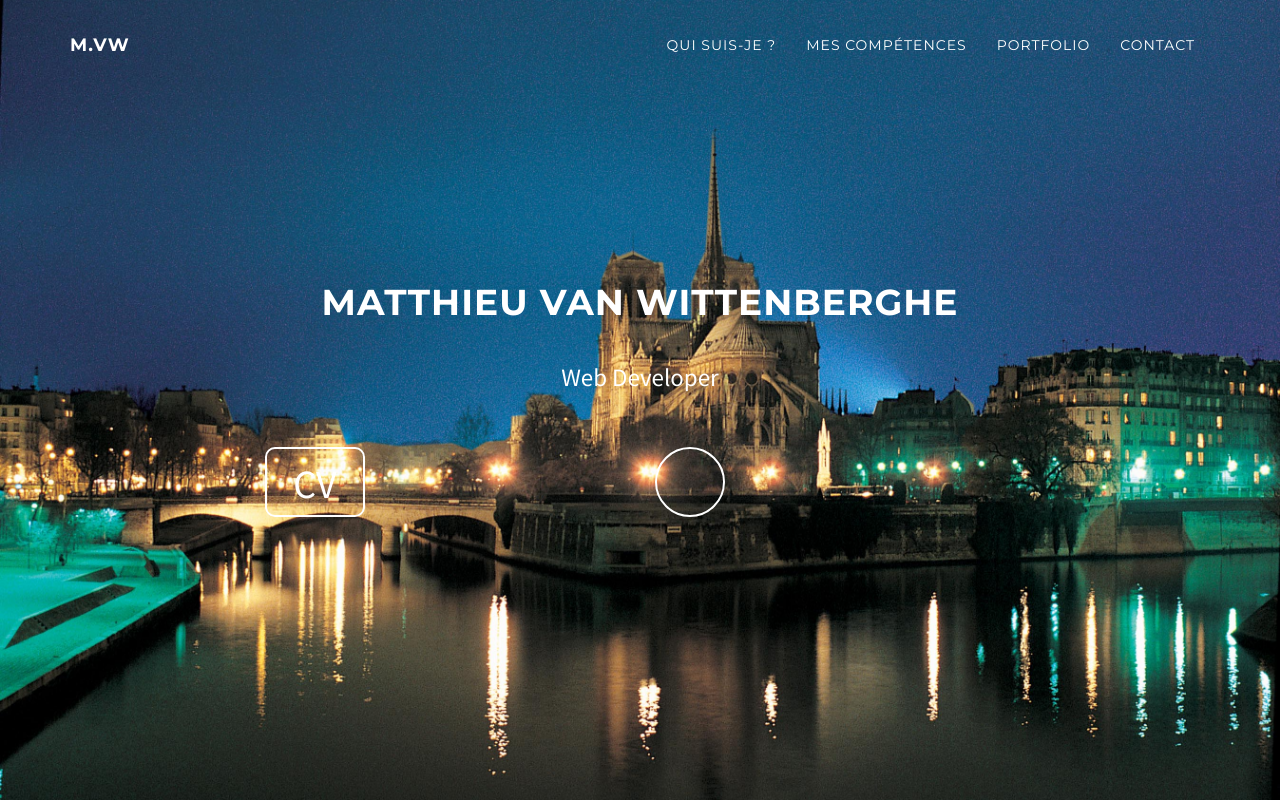
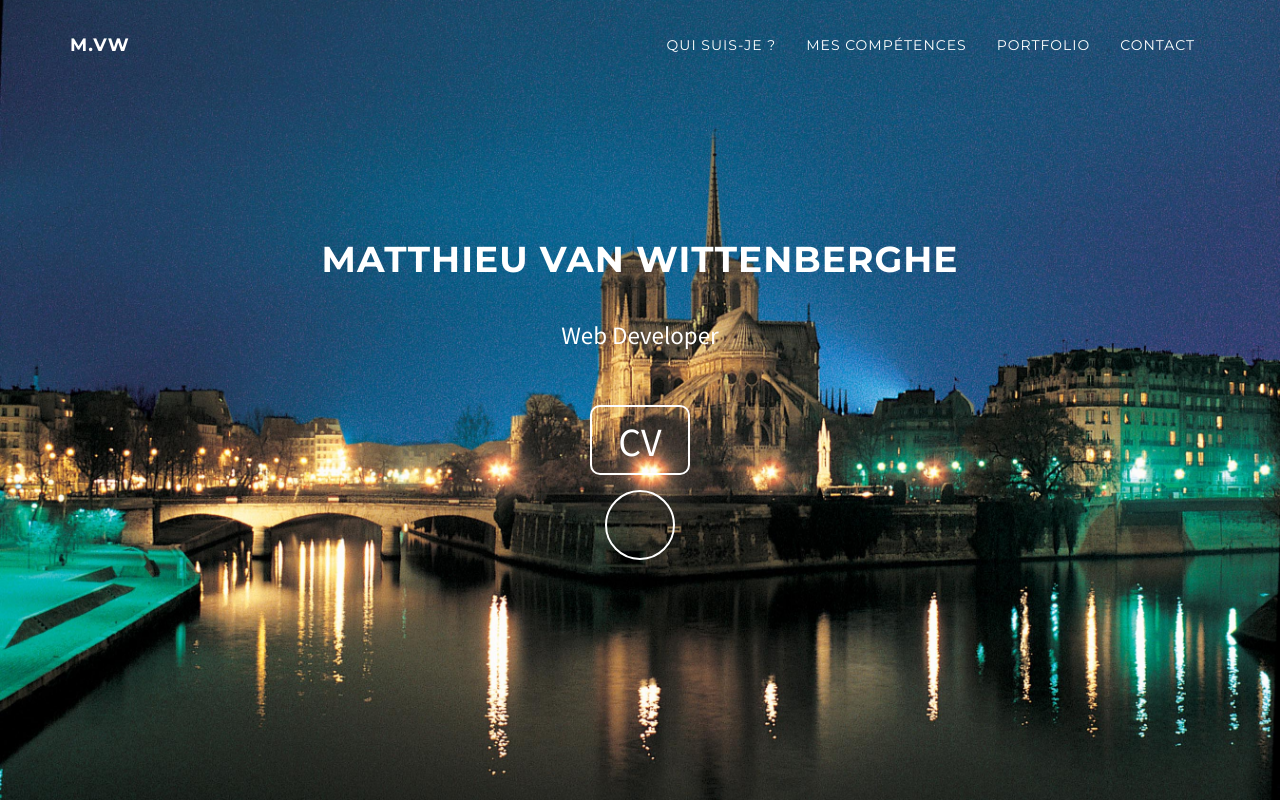
Before and after one commit to mvanwit/myportfolio, a website: page app/index.html in a window 1280 px wide. Shown: the top 802 px of the page. Drawn offline with nearby package versions, Linux system fonts and the light colour scheme; files that its build step writes are made by us from their sources.

Commit message:
Edited styles

```diff
--- a/app/index.html
+++ b/app/index.html
@@ -70,10 +70,14 @@
                     <div class="col-md-8 col-md-offset-2">
                         <h1>Matthieu Van Wittenberghe</h1>
                         <p class="intro-text">Web Developer</p>
-                        <a href="" class="btn btn-cv text-center">CV</a>
-                        <a href="#about" class="btn btn-circle page-scroll">
-                            <i class="fa fa-angle-double-down animated"></i>
-                        </a>
+                        <div class="row">
+                            <a href="" class="btn btn-cv">CV</a>
+                        </div>
+                        <div class="row">
+                            <a href="#about" class="btn btn-circle page-scroll">
+                                <i class="fa fa-angle-double-down animated"></i>
+                            </a>
+                        </div>
                     </div>
                 </div>
             </div>
--- a/app/styles/main.css
+++ b/app/styles/main.css
@@ -54,7 +54,7 @@ a:focus {
     border-bottom: 1px solid rgba(255,255,255,.3);
     text-transform: uppercase;
     font-family: Montserrat,"Helvetica Neue",Helvetica,Arial,sans-serif;
-    background-color: #000;
+    background-color: #2C3E50;
 }
 
 .navbar-custom .navbar-brand {
@@ -202,7 +202,6 @@ a:focus {
 }
 
 .btn-cv {
-    float:left;
     width: 100px;
     height: 70px;
     margin-top: 15px;
```
